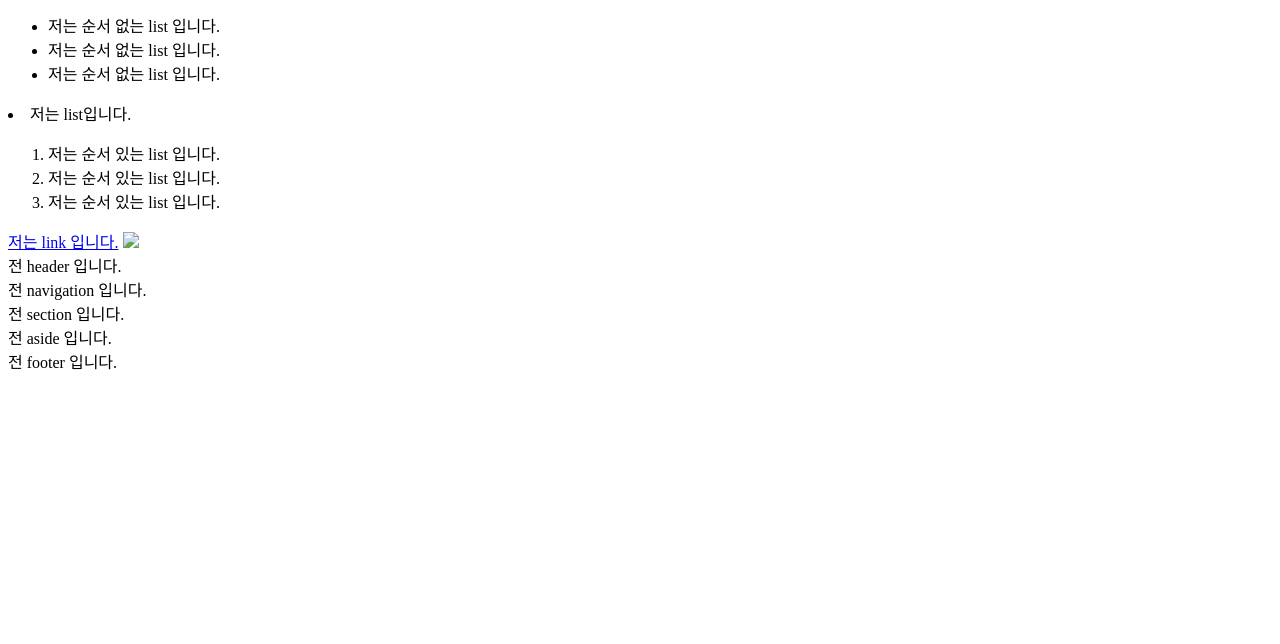
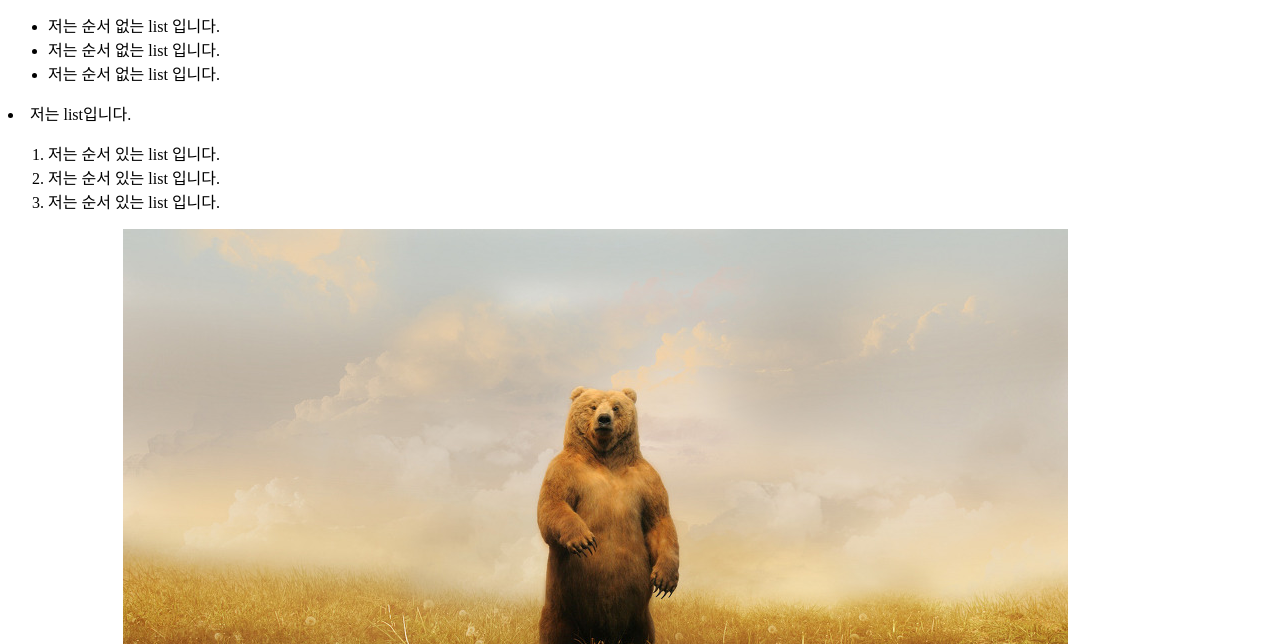
Before and after one commit to eunhynugkim/web-study, a plain HTML site: page 20190421/20190428/inline_test.html in a window 1280 px wide. Shown: the part 156-800 px from the top of the page. Drawn offline with Linux system fonts and the light colour scheme.

Commit message:
20190501 2주차 학습정리

```diff
--- a/20190428/inline_test.html
+++ b/20190421/20190428/inline_test.html
@@ -23,7 +23,7 @@
     <li>저는 순서 있는 list 입니다.</li>
 </ol>
 <a href="https://www.naver.com">저는 link 입니다.</a>
-<img src="../20190421/1920_1200.jpg"/>
+<img src="../1920_1200.jpg"/>
 
 <header>전 header 입니다.</header>
 <nav>전 navigation 입니다.</nav>
```
Also changed, not shown: 20190421/1920_1200.jpg (renamed from 1920_1200.jpg), 20190421/20190428/block/p.html (renamed from 20190428/block/p.html), 20190421/20190428/inline/span.html (renamed from 20190428/inline/span.html), 20190421/20190428/pre.html (renamed from 20190428/pre.html), 20190421/20190428/semantic_tag.html (renamed from 20190428/semantic_tag.html), 20190421/external.css (renamed from external.css), 20190421/external.html (renamed from external.html), 20190421/index.html (renamed from index.html), 6 other files.
